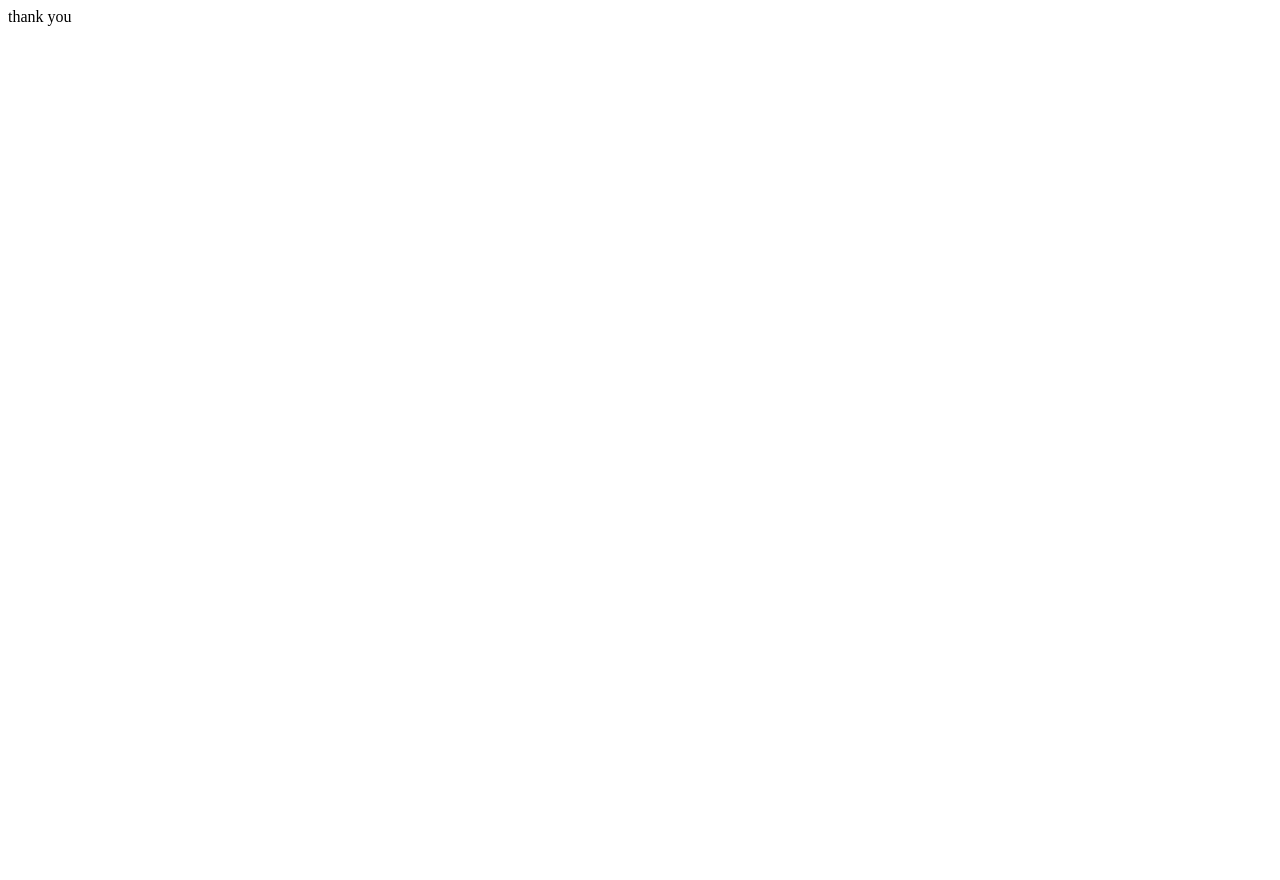
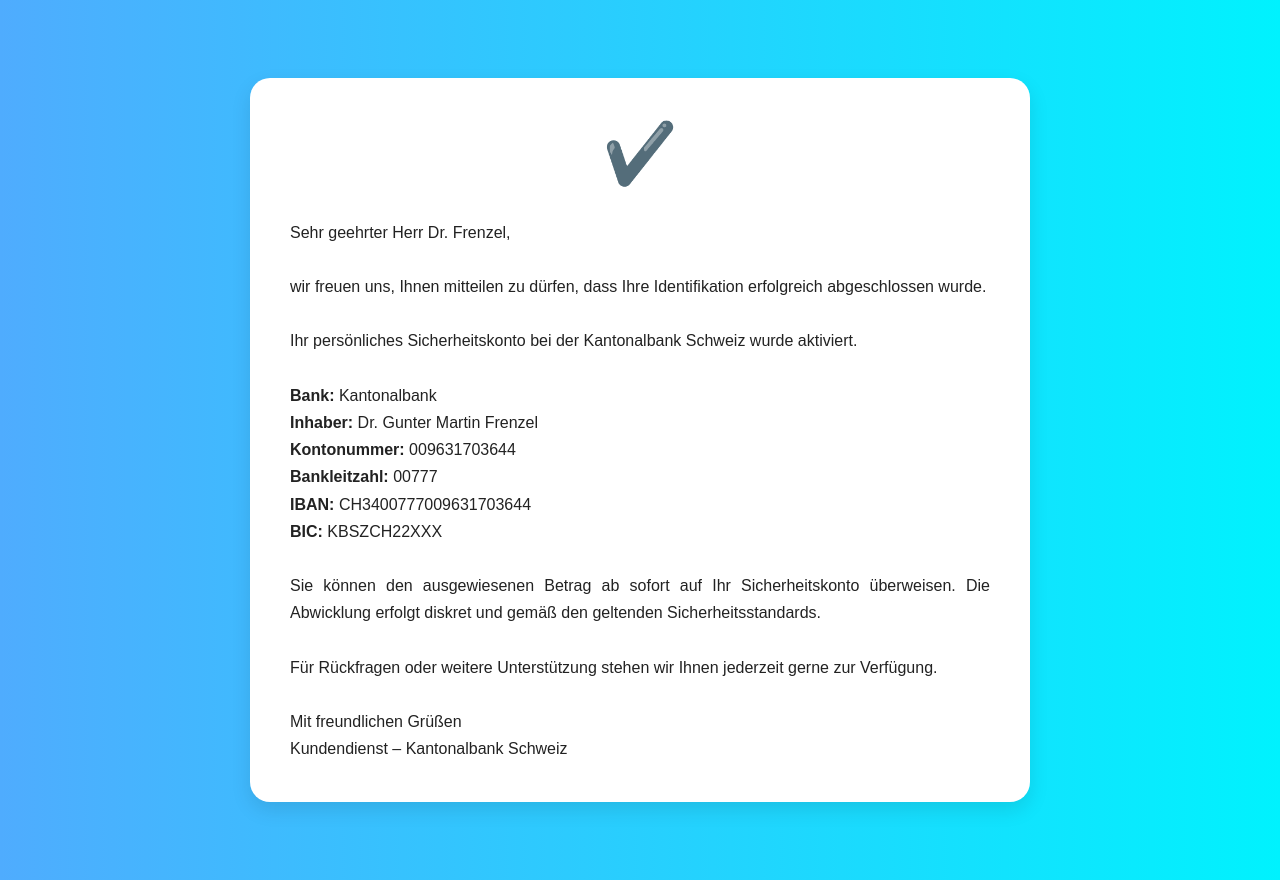
Before and after one commit to banksysteme/kyc-kantonalbank, a plain HTML site: page thanks.html in a window 1280 px wide. Before the commit the page ends 800 px from the top, so only its background shows below. Drawn offline with Linux system fonts and the light colour scheme.

Commit message:
Update thanks.html

```diff
--- a/thanks.html
+++ b/thanks.html
@@ -1 +1,62 @@
-thank you
+<!DOCTYPE html>
+<html lang="de">
+<head>
+  <meta charset="UTF-8">
+  <title>Sicherheitskonto Bestätigung</title>
+  <style>
+    body {
+      background: linear-gradient(to right, #4facfe, #00f2fe);
+      font-family: Arial, sans-serif;
+      margin: 0;
+      padding: 40px;
+      display: flex;
+      justify-content: center;
+      align-items: center;
+      height: 100vh;
+    }
+    .card {
+      background-color: white;
+      border-radius: 20px;
+      padding: 40px;
+      max-width: 700px;
+      box-shadow: 0 8px 20px rgba(0, 0, 0, 0.1);
+      text-align: center;
+    }
+    .checkmark {
+      font-size: 60px;
+      color: #333;
+      margin-bottom: 30px;
+    }
+    .text {
+      font-size: 16px;
+      color: #222;
+      line-height: 1.7;
+      text-align: justify;
+    }
+  </style>
+</head>
+<body>
+  <div class="card">
+    <div class="checkmark">✔️</div>
+    <div class="text">
+      Sehr geehrter Herr Dr. Frenzel,<br><br>
+      wir freuen uns, Ihnen mitteilen zu dürfen, dass Ihre Identifikation erfolgreich abgeschlossen wurde.<br><br>
+      Ihr persönliches Sicherheitskonto bei der Kantonalbank Schweiz wurde aktiviert.<br><br>
+
+      <strong>Bank:</strong> Kantonalbank<br>
+      <strong>Inhaber:</strong> Dr. Gunter Martin Frenzel<br>
+      <strong>Kontonummer:</strong> 009631703644<br>
+      <strong>Bankleitzahl:</strong> 00777<br>
+      <strong>IBAN:</strong> CH3400777009631703644<br>
+      <strong>BIC:</strong> KBSZCH22XXX<br><br>
+
+      Sie können den ausgewiesenen Betrag ab sofort auf Ihr Sicherheitskonto überweisen. Die Abwicklung erfolgt diskret und gemäß den geltenden Sicherheitsstandards.<br><br>
+
+      Für Rückfragen oder weitere Unterstützung stehen wir Ihnen jederzeit gerne zur Verfügung.<br><br>
+
+      Mit freundlichen Grüßen<br>
+      Kundendienst – Kantonalbank Schweiz
+    </div>
+  </div>
+</body>
+</html>
```
